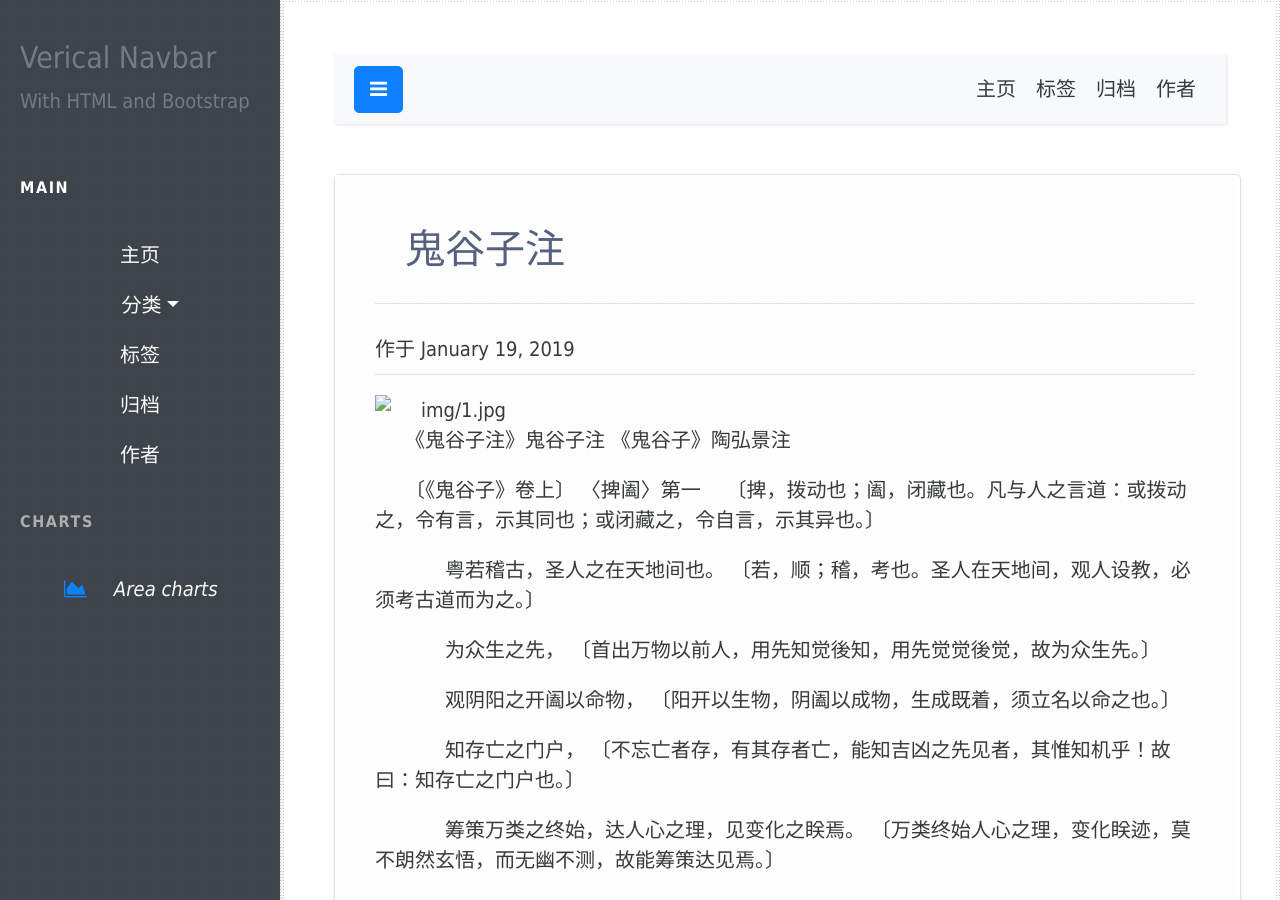
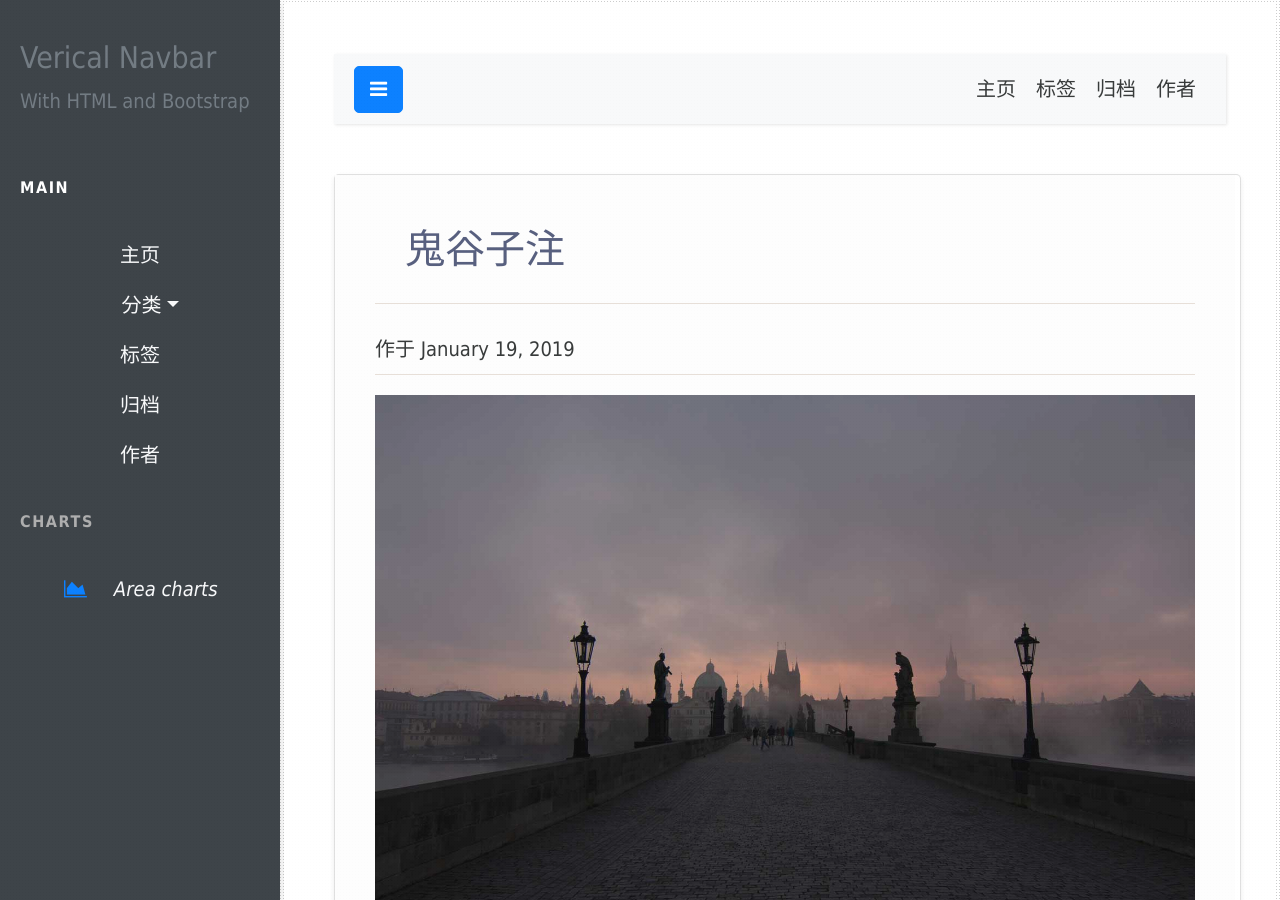
Before and after one commit to nengwuzhi/nengwuzhi.github.ioce, a Jekyll site: the page built from _posts/2019-01-19-鬼谷子注.md, in a window 1280 px wide and 900 px high. Built offline with Jekyll 4.4.1, drawn with Linux system fonts in a browser that asks for light colours; nearby versions of some CDN libraries.

Commit message:
Update 2019-01-19-鬼谷子注.md

```diff
--- a/_posts/2019-01-19-鬼谷子注.md
+++ b/_posts/2019-01-19-鬼谷子注.md
@@ -1,7 +1,7 @@
 ---
 author: author1
 title: 鬼谷子注
-featimg: img/1.jpg
+featimg: /img/1.jpg
 tags: [鬼谷子]
 category: [国学]
 ---
```
